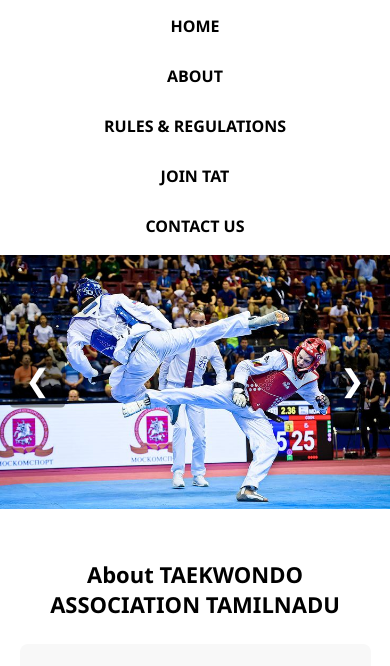
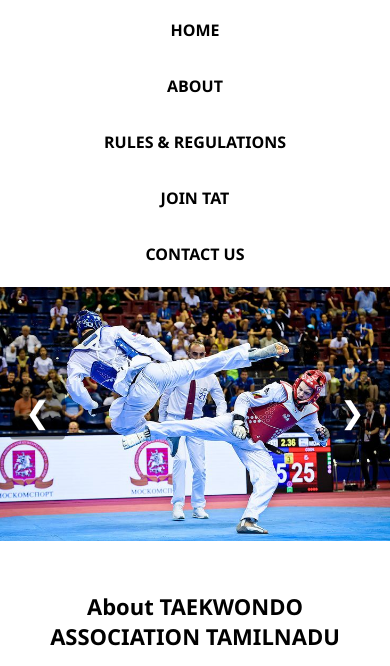
Before and after one commit to kishoreramesh18/TAT, a plain HTML site: page index.html in a window 390 px wide. Shown: the part 101-767 px from the top of the page. Drawn offline with Linux system fonts and the light colour scheme.

Commit message:
Update index.css

```diff
--- a/index.css
+++ b/index.css
@@ -8,11 +8,9 @@
     font-family: "Segoe UI", sans-serif;
 }
 
-body, html {
-    overflow-x: hidden;
+html, body {
+    overflow-x: hidden !important;
     width: 100%;
-    margin: 0;
-    padding: 0;
     background: #ffffff;
 }
 
@@ -41,7 +39,7 @@ body, html {
     display: flex;
     justify-content: space-between;
     align-items: center;
-    padding: 12px 3%;
+    padding: 12px 5%;
     background: white;
     box-shadow: 0 2px 5px rgba(0,0,0,0.1);
     position: sticky;
@@ -55,7 +53,7 @@ body, html {
     width: auto;
 }
 
-/* FIX: Remove white space issue */
+/* Menu */
 .menu {
     display: flex;
     gap: 25px;
@@ -64,22 +62,21 @@ body, html {
     padding: 0;
 }
 
-/* FIX: Prevent forced horizontal expansion */
+/* Menu links */
 .menu li a {
     text-decoration: none;
     color: #000;
     font-weight: 600;
-    padding: 8px 10px;
+    padding: 10px;
     display: block;
     white-space: nowrap;
 }
 
-/* Hover */
 .menu li a:hover {
     color: orange;
 }
 
-/* Dropdown Base */
+/* Dropdowns */
 .dropdown-menu,
 .sub-menu {
     display: none;
@@ -102,7 +99,7 @@ body, html {
 }
 
 /* ----------------------------------------------------
-   SLIDESHOW (BIG FIXES HERE)
+   SLIDESHOW
 ---------------------------------------------------- */
 .slideshow-container {
     width: 100%;
@@ -112,7 +109,6 @@ body, html {
     overflow: hidden;
 }
 
-/* FIX: FULL SIZE FIT ON ANY PHONE */
 .slide {
     width: 100%;
     height: 100%;
@@ -120,7 +116,7 @@ body, html {
     object-fit: cover;
 }
 
-/* Arrows */
+/* Slideshow arrows */
 .prev, .next {
     cursor: pointer;
     position: absolute;
@@ -133,6 +129,7 @@ body, html {
     color: white;
     border-radius: 4px;
 }
+
 .prev { left: 10px; }
 .next { right: 10px; }
 
@@ -205,9 +202,10 @@ body, html {
     }
 }
 
-/* MOBILE */
+/* MOBILE — MAIN FIX */
 @media (max-width: 768px) {
 
+    /* Navbar stacked */
     .navbar {
         flex-direction: column;
         align-items: center;
@@ -215,22 +213,35 @@ body, html {
         width: 100%;
     }
 
+    /* Menu becomes vertical */
     .menu {
         flex-direction: column;
-        gap: 12px;
-        text-align: center;
+        width: 100%;
+        align-items: center;
+        gap: 10px;
         margin-top: 10px;
     }
 
+    .menu li {
+        width: 100%;
+    }
+
+    .menu li a {
+        width: 100%;
+        padding: 12px 0;
+        text-align: center;
+    }
+
+    /* Dropdowns expand under menu */
     .dropdown-menu,
     .sub-menu {
         position: static;
+        width: 100%;
         box-shadow: none;
-        padding-left: 15px;
-        width: 100%;
+        padding-left: 20px;
     }
 
-    /* FIX: full screen slideshow height */
+    /* Slideshow height on mobile */
     .slideshow-container {
         max-height: 260px;
     }
```
